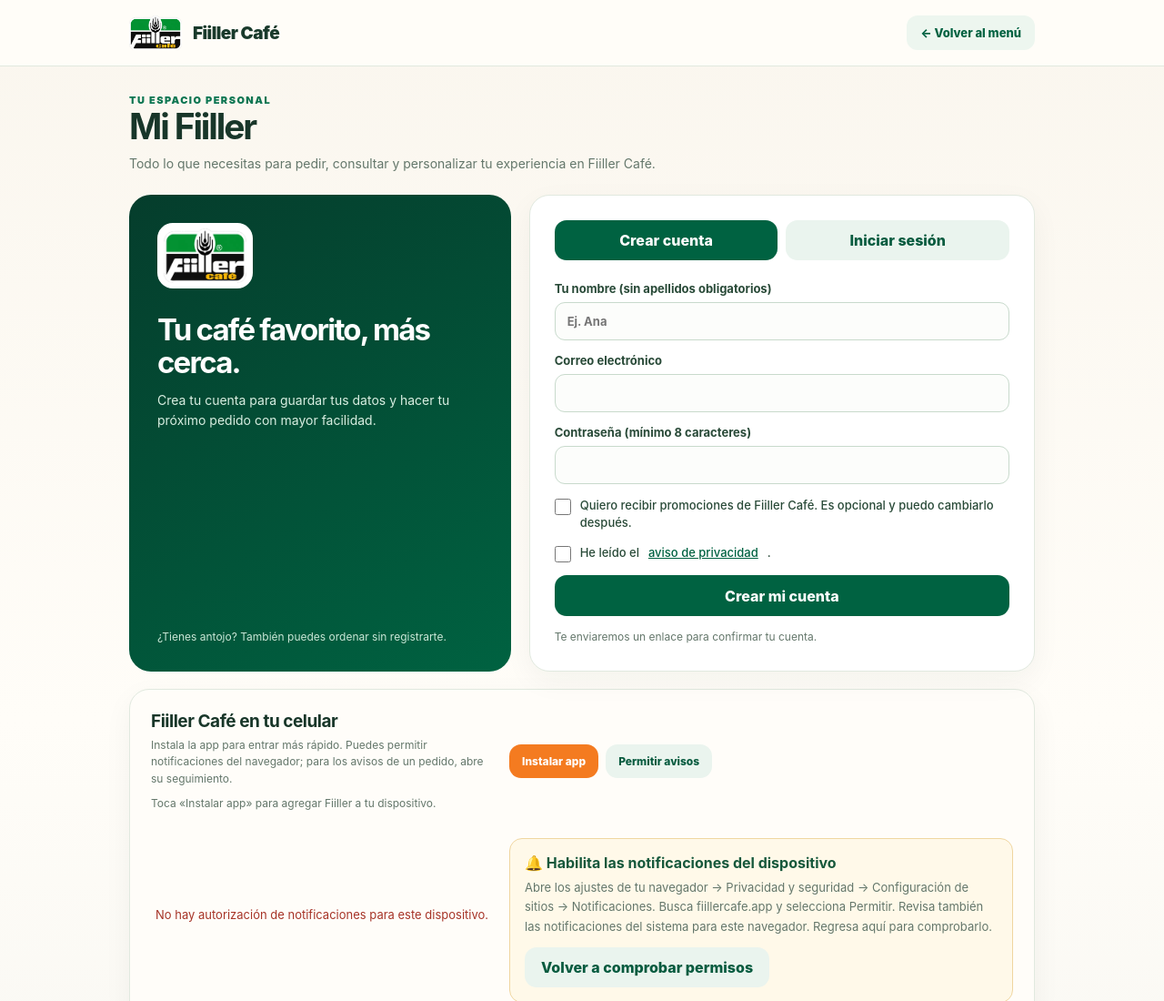
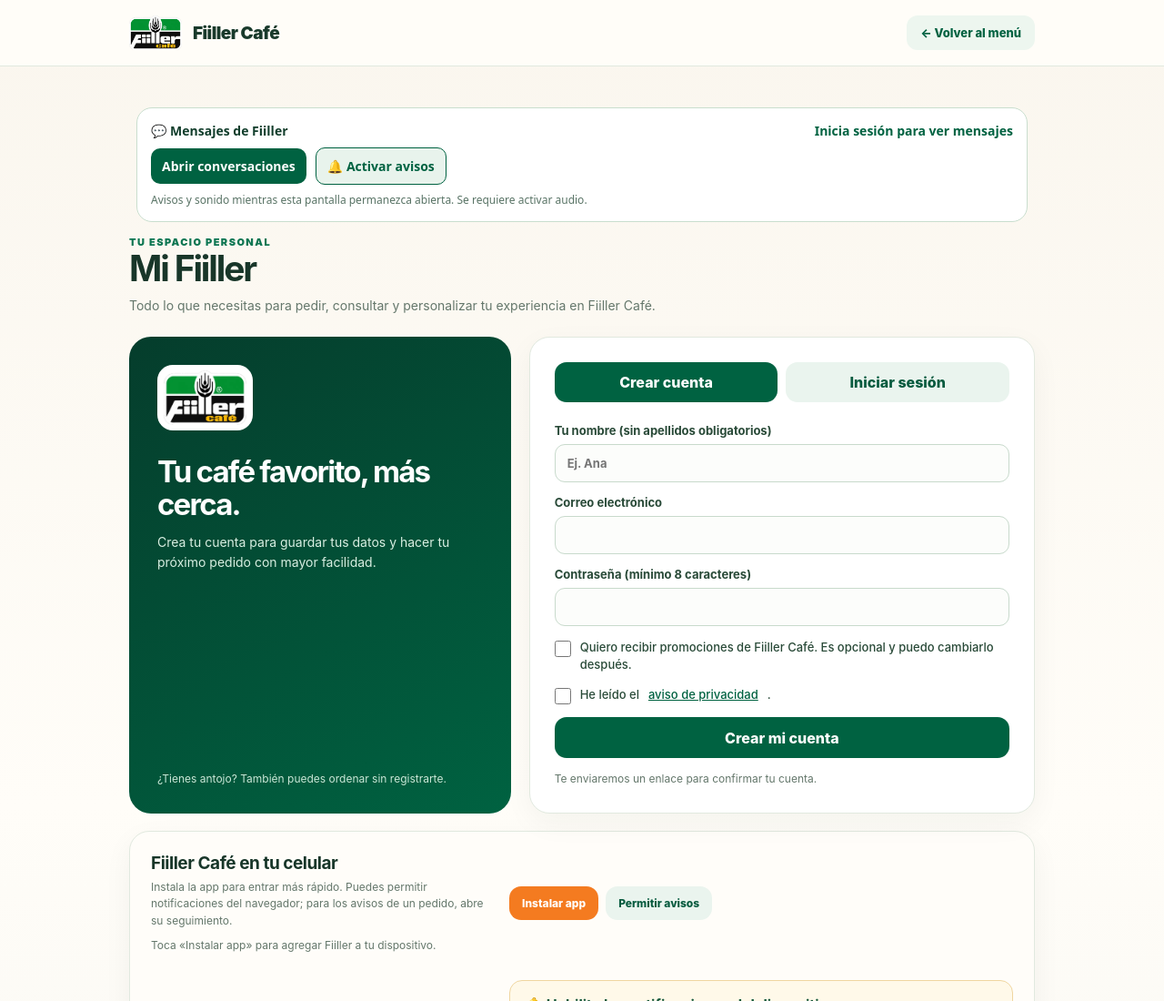
Before and after one commit to Rujumagil/fillerapp, a website: page mi-filler.html in a window 1280 px wide. Shown: the top 1100 px of the page at 91% size. Drawn offline with Linux system fonts and the light colour scheme; no server answers.

Commit message:
feat(fiiller): activate support notification panel and sound on customer/staff pages

```diff
--- a/mi-filler.html
+++ b/mi-filler.html
@@ -180,7 +180,7 @@ main{max-width:1040px;margin:auto;padding:30px 22px 85px}h1,h2,h3,p{margin-top:0
 </main>
 <script src="./pwa.js?v=3"></script>
 <script src="./mi-filler.js?v=56"></script>
-<script src="./fiiller-order-actions.js?v=1"></script>
+<script src="./fiiller-order-actions.js?v=1"></script><script src="./filler-sounds.js?v=39"></script><script src="./fiiller-support-alerts.js?v=1"></script>
 <script src="./filler-marketing-push-client.js?v=5"></script>
 
 </body>
```
